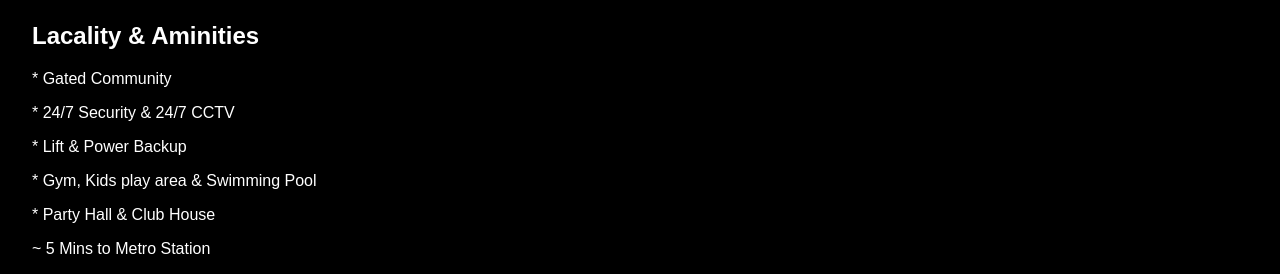
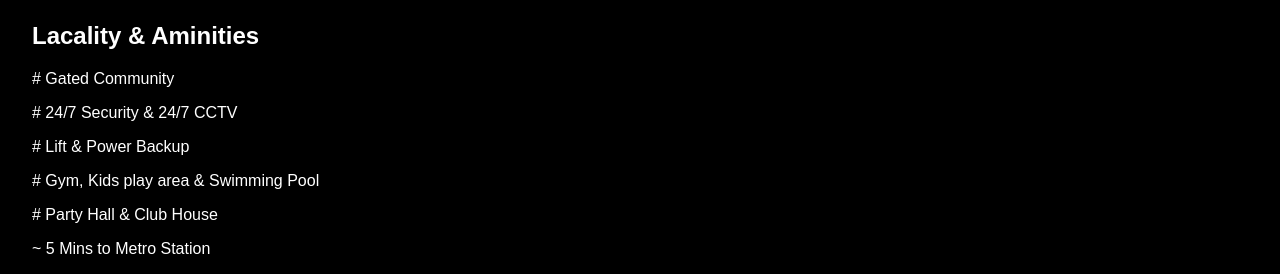
Before and after one commit to SMY-Subhash/A103, a plain HTML site: page index.html in a window 1280 px wide. Shown: the part 160-434 px from the top of the page. Drawn offline with Linux system fonts and the light colour scheme.

Commit message:
Update index.html

```diff
--- a/index.html
+++ b/index.html
@@ -19,11 +19,11 @@
 
   <section id="about">
     <h2>Lacality & Aminities</h2>
-    <p> * Gated Community </p>
-    <p> * 24/7 Security & 24/7 CCTV </p>
-    <p> * Lift & Power Backup </p>
-    <p> * Gym, Kids play area & Swimming Pool </p>
-    <p> * Party Hall & Club House</p>
+    <p> # Gated Community </p>
+    <p> # 24/7 Security & 24/7 CCTV </p>
+    <p> # Lift & Power Backup </p>
+    <p> # Gym, Kids play area & Swimming Pool </p>
+    <p> # Party Hall & Club House</p>
     <p>~ 5 Mins to Metro Station</p>
    <p> ~ 10 Mins to Malls, Cinemas & Restaurants</p>
     <p> ~ 15 Mins to TechParks and Hospitals</p>
```
